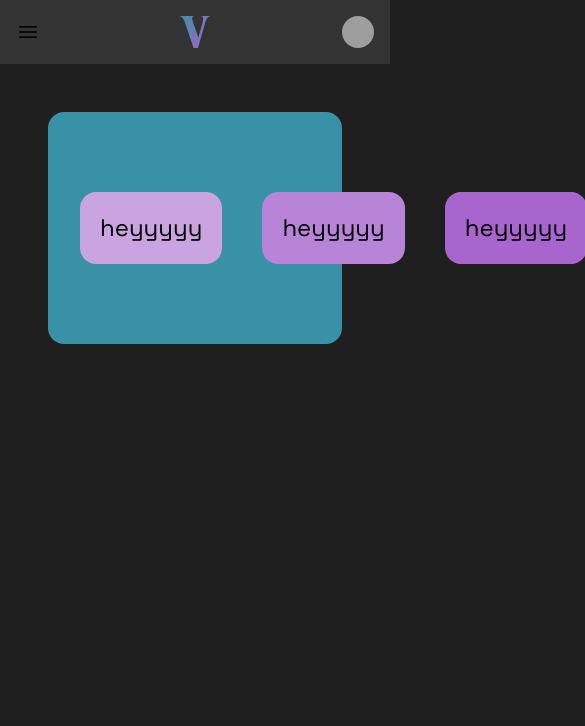
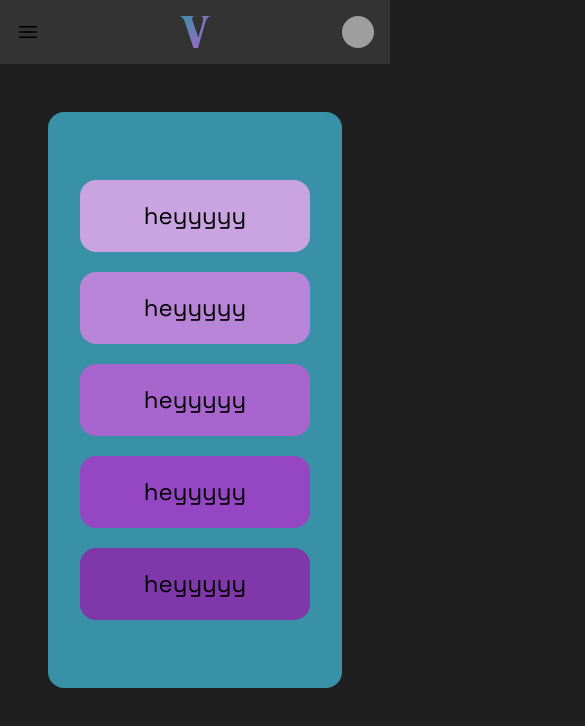
Before and after one commit to voyddful/voyddfolio, a Next.js app: page / in a window 390 px wide. Shown: the top 726 px of the page, 585 px wide, since content can reach past the window. Built offline with nearby package versions, Linux system fonts and the light colour scheme; grey boxes are pictures that could not be loaded.

Commit message:
sizing changes

```diff
--- a/src/app/page.js
+++ b/src/app/page.js
@@ -8,7 +8,7 @@ export default function Home() {
   return (
     <main className="font-space container mx-auto text-amber-900">
       <div className="m-12 py-12 rounded-2xl bg-sky-200" /*items-center rounded-2xl mx-auto px-2 container max-w-7xl sm:px-6 lg:px-8*/ >
-        <div className=" m-3 columns-lg flex justify-evenly rounded-2xl items-center">
+        <div className=" m-3 lg:columns-lg lg:flex justify-evenly rounded-2xl items-center">
           <h1 className="m-5 text-2xl rounded-2xl bg-gem-100 p-5 content-center text-wrap text-center">heyyyyy</h1>
           <h1 className="m-5 text-2xl rounded-2xl bg-gem-200 p-5 content-center text-wrap text-center">heyyyyy</h1>
           <h1 className="m-5 text-2xl rounded-2xl bg-gem-300 p-5 content-center text-wrap text-center">heyyyyy</h1>
```
